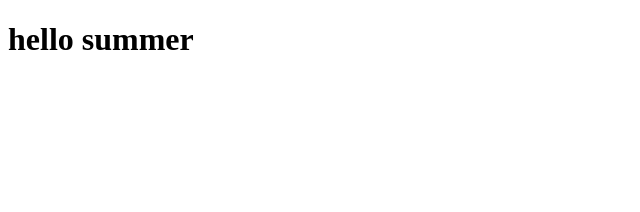
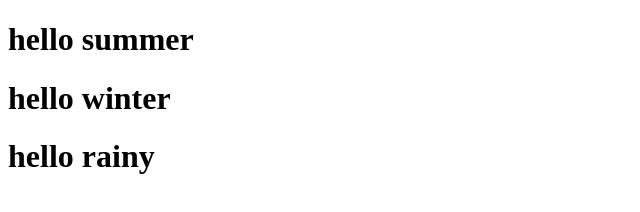
Before and after one commit to yogesh1924/forgaja, a plain HTML site: page desktop.html in a window 1280 px wide. Shown: the whole page, without its empty margins (0-640 px from the left). Drawn offline with Linux system fonts and the light colour scheme.

Commit message:
desktop changes

```diff
--- a/desktop.html
+++ b/desktop.html
@@ -7,5 +7,7 @@
 </head>
 <body>
     <h1>hello summer</h1>
+    <h1>hello winter</h1>
+    <h1>hello rainy</h1>
 </body>
 </html>
```
